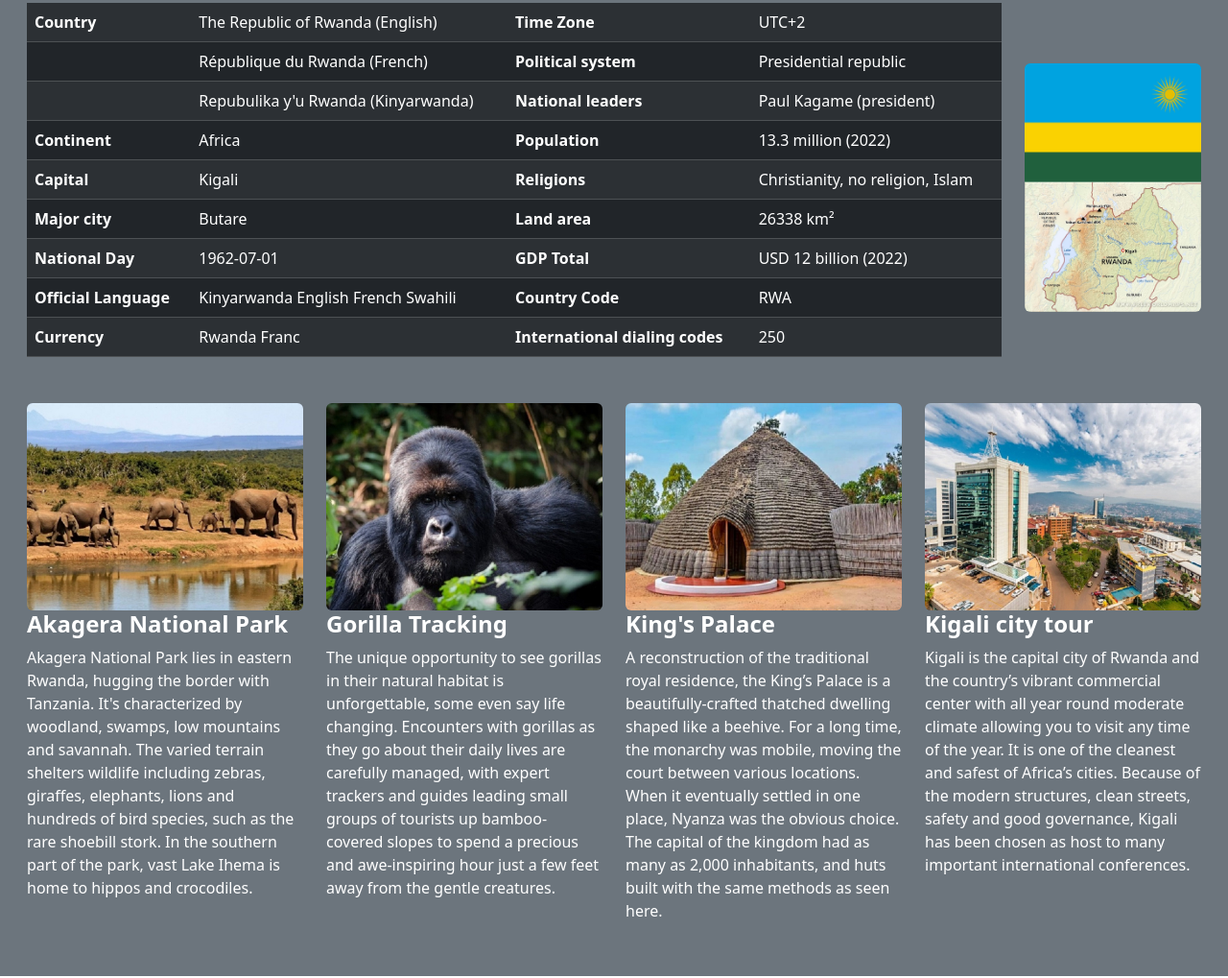
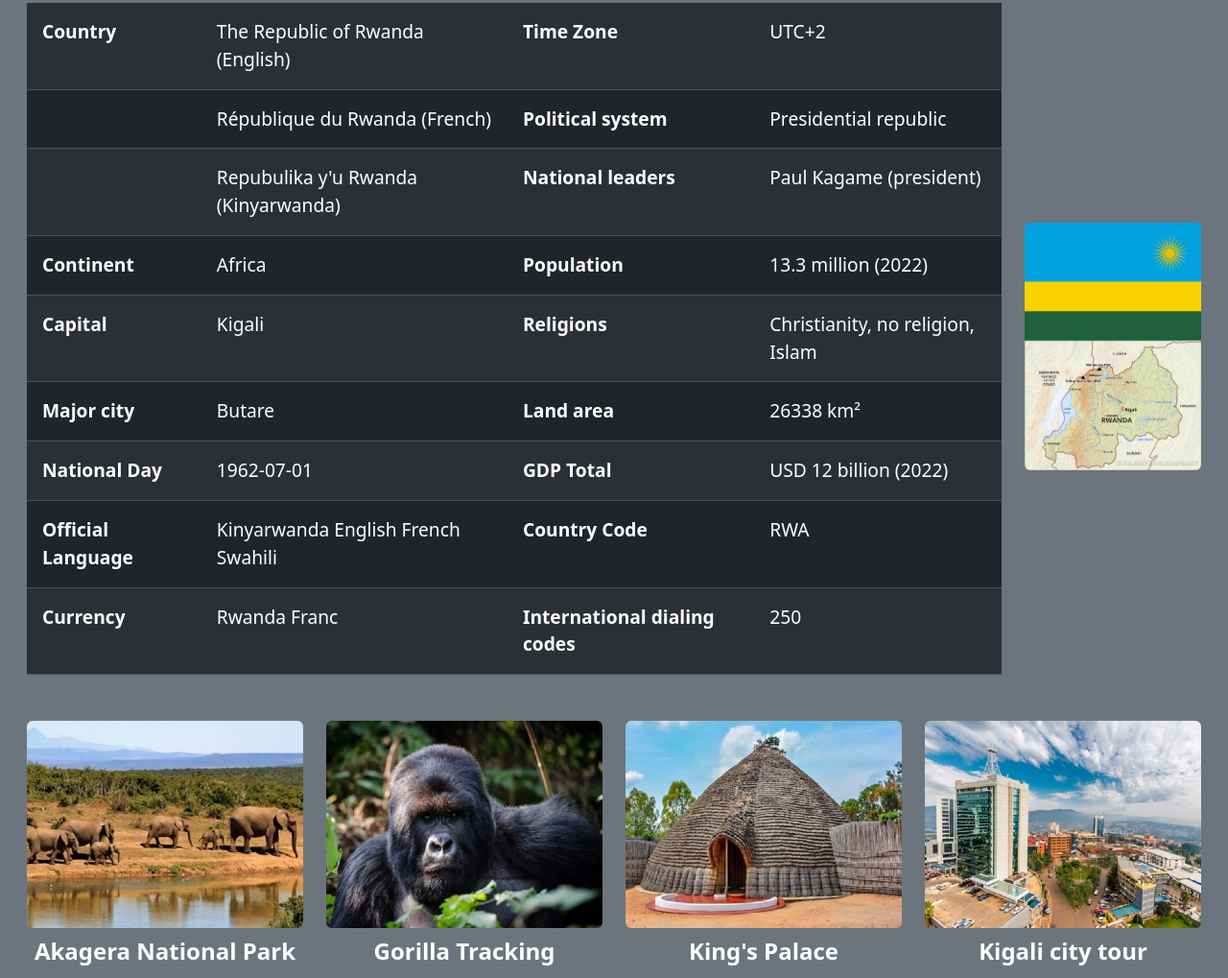
Before and after one commit to MMTTSEC/Weather-app, a plain HTML site: page rawanda.html in a window 1280 px wide. Shown: the part 1925-2944 px from the top of the page at 96% size. Drawn offline with nearby package versions, Linux system fonts and the light colour scheme; a script that the page names is missing.

Commit message:
3rd changes
fixed section 5 and section 6

```diff
--- a/style/rawanda.css
+++ b/style/rawanda.css
@@ -8,7 +8,6 @@
 }
 
 /* section 4 */
-/* #region section 4 start*/
 #info-rwanda {
   background-image: url(../img/zebra.jpg);
   background-size: cover;
@@ -19,27 +18,27 @@
   padding: 2rem;
 }
 
-.section4-title,
-.section4-text {
-  background-color: rgba(0, 0, 0, 0.199);
-  color: white;
-}
-
-/* #region section 6 start*/
-.section6 {
-  color: white;
-}
-.h1 {
+.section4 h1 {
   color: white;
   font-size: calc(2.3rem + 1.5vw);
   text-shadow: 0 3px 10px rgba(0, 0, 0, 0.5);
 }
-
 #rwanda-body {
   text-shadow: 1px 1px 3px rgba(0, 0, 0, 0.8);
   backdrop-filter: blur(2px) contrast(0.8);
 }
-/* #end region section 6 end*/
+
+/* section 6 */
+.section6 {
+  color: white;
+}
+.section6 h4 {
+  text-align: center;
+  padding: 10px 0;
+}
+.section6 p {
+  text-align: left;
+}
 
 /* Header & sidebar @ width <= 991px */
 @media (max-width: 991px) {
@@ -51,3 +50,13 @@
     font-size: 14px;
   }
 }
+/* section 5 & sidebar >= 1200px */
+@media (min-width: 1200px) {
+  .table td, .table th {
+    padding: 16px;
+    font-size: larger;
+  }
+  .section6 {
+    font-size: larger;
+  }
+}
```
